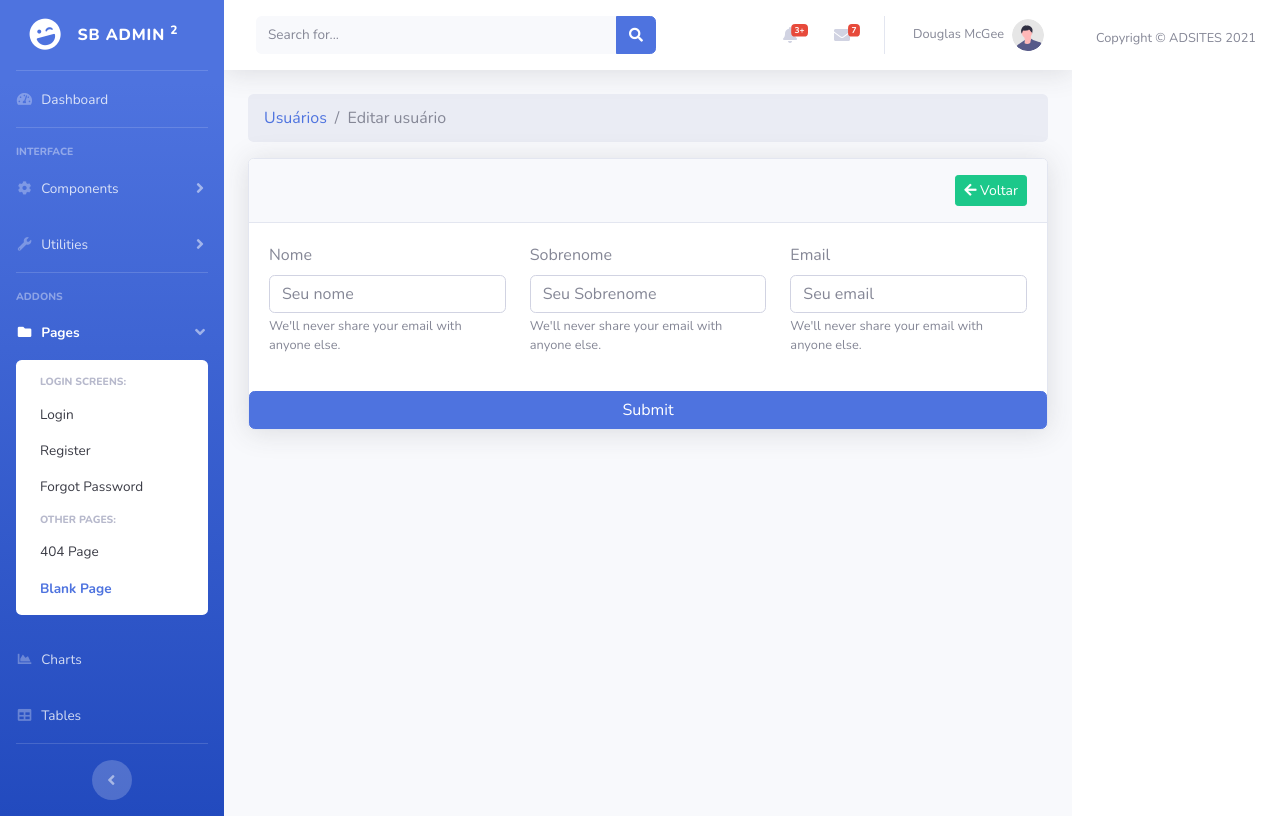
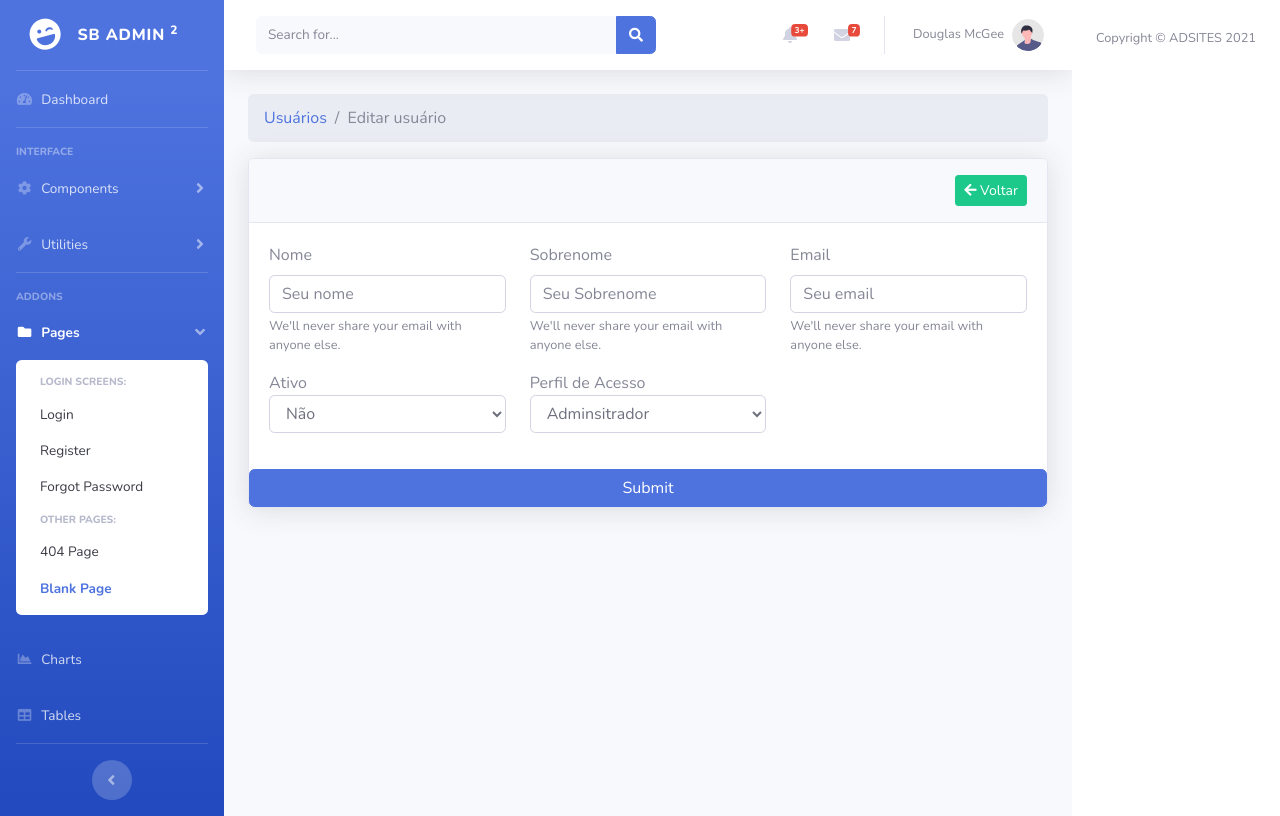
Before and after one commit to Acelot270290/sistema-gerenciamento, a CodeIgniter app: page /ordem/index.php/usuarios/edit/1 in a window 1280 px wide. Run offline with CodeIgniter, Linux system fonts and the light colour scheme; tables that the repository leaves empty or names only in its code hold one stand-in row (values such as "Sample post"); data that the repository does not hold is empty.

Commit message:
subindo atualização do rdit

```diff
--- a/application/controllers/Usuarios.php
+++ b/application/controllers/Usuarios.php
@@ -37,19 +37,20 @@ class Usuarios extends CI_Controller{
 
 
 	}
-	public function edit($user_id = NULL){
+	public function edit($usuario_id = NULL){
 
-		if(!$user_id || !$this->ion_auth->user($user_id)->row()){
+		if(!$usuario_id || !$this->ion_auth->user($usuario_id)->row()){
 			exit('Usuário não encontrado');
 		}else{
 			$data = array(
 				'titulo'=> 'Editar usuário',
 
-				'usuario'=> $this->ion_auth->user($user_id)->row(),
+				'usuario'=> $this->ion_auth->user($usuario_id)->row(),
+				'perfil_usuario'=> $this->ion_auth->get_users_groups($usuario_id)->row()
 			);
 
 			/*echo '<prev>';
-			print_r($data['usuario']);
+			print_r($data['perfil_usuario']);
 			exit();*/
 
 			$this->load->view('layout/header', $data);
--- a/application/views/usuarios/edit.php
+++ b/application/views/usuarios/edit.php
@@ -39,6 +39,24 @@
                 <small id="emailHelp" class="form-text text-muted">We'll never share your email with anyone else.</small>
             </div>
           </div>
+
+          <div class="form-group row">
+          <div class="col-md-4">
+                <label">Ativo</label>
+                <select class="form-control" name="active">
+                  <option value="0" <?php echo ($usuario->active == 0) ? 'selected' : '' ?> >Não</option>
+                  <option value="1" <?php echo ($usuario->active == 1) ? 'selected' : '' ?>>Sim</option>
+                </select>
+            </div>
+						<div class="col-md-4">
+                <label">Perfil de Acesso</label>
+                <select class="form-control" name="perfil_usuario">
+                  <option value="2" <?php echo ($perfil_usuario->id == 2) ? 'selected' : '' ?> >Vendedor</option>
+                  <option value="1" <?php echo ($perfil_usuario->id == 1) ? 'selected' : '' ?>>Adminsitrador</option>
+                </select>
+            </div>
+          </div>
+
           </div>
           <button type="submit" class="btn btn-primary">Submit</button>
         </form>
```
Lines whose indentation alone changed are shown as unchanged.
